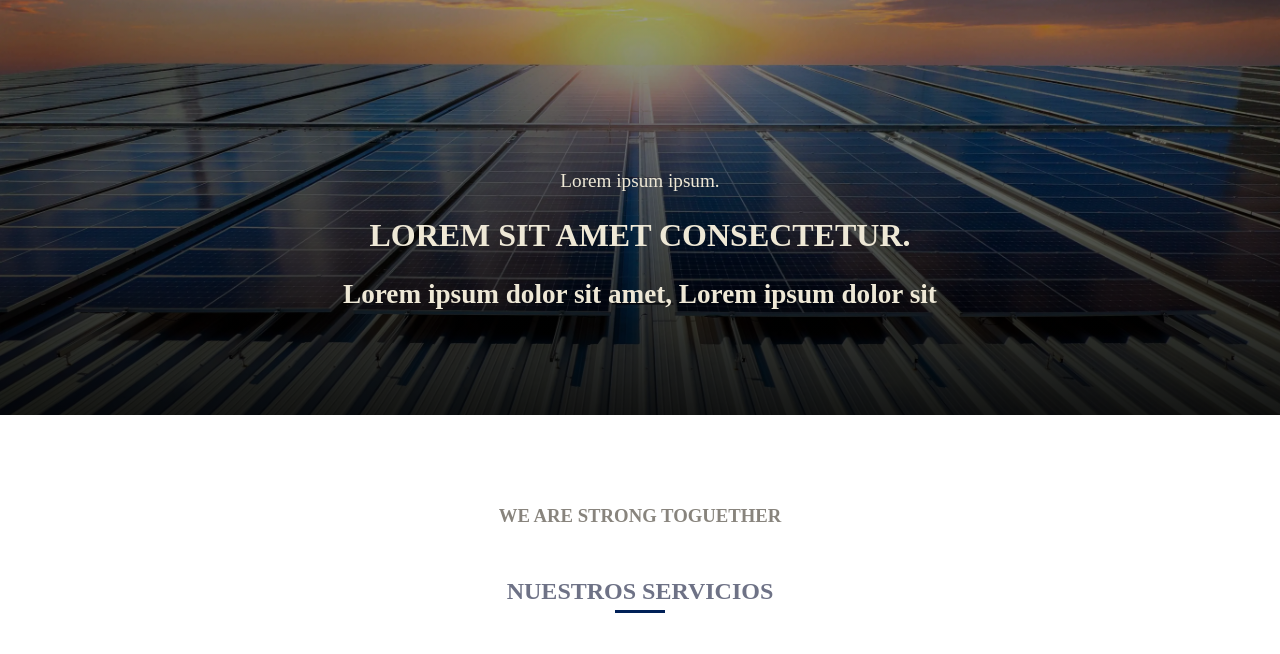
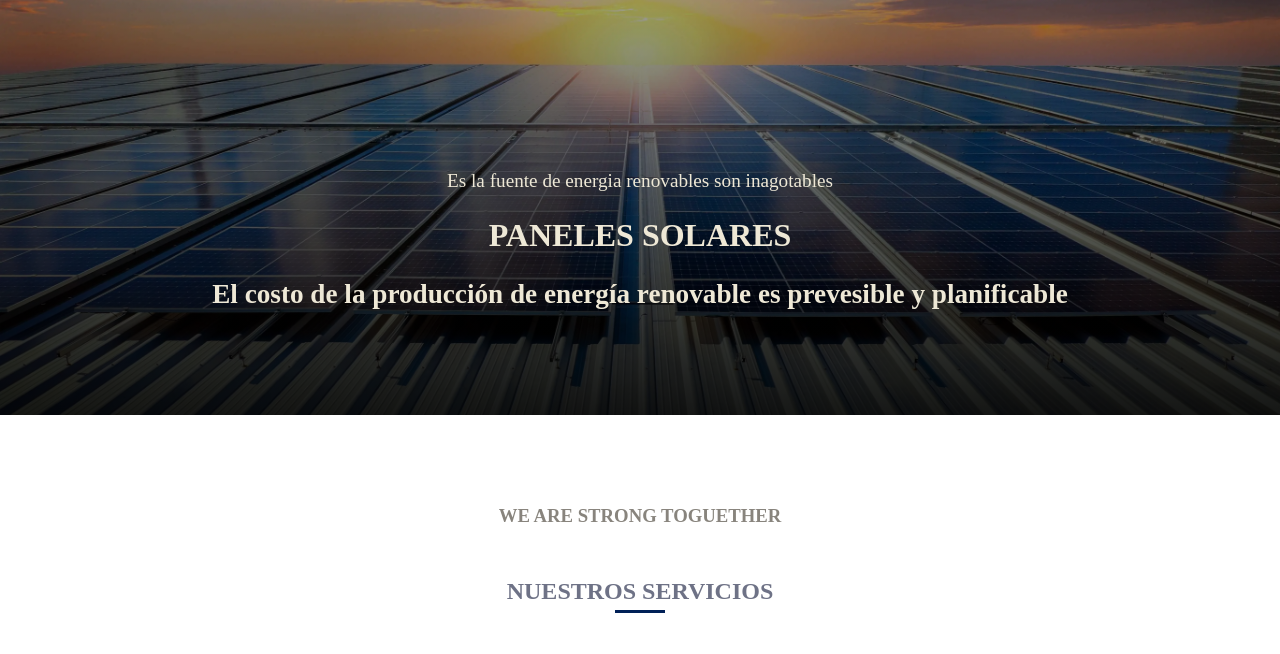
Before and after one commit to louis17782/solarpanel, a website built with Vite: page index.html in a window 1280 px wide. Shown: the part 135-789 px from the top of the page. Built offline with nearby package versions, Linux system fonts and the light colour scheme.

```diff
--- a/index.html
+++ b/index.html
@@ -39,9 +39,9 @@
         <section class="background">
            <div class="container">
              <div class="flex-container">
-               <p>Lorem ipsum ipsum.</p>
-               <h1>Lorem sit amet consectetur.</h1>
-               <h2>Lorem ipsum dolor sit amet, Lorem ipsum dolor sit</h2>
+               <p>Es la fuente de energia renovables son inagotables</p>
+               <h1>Paneles solares</h1>
+               <h2>El costo de la producción de energía renovable es prevesible y planificable</h2>
              </div>
            </div>
          </section>
```
